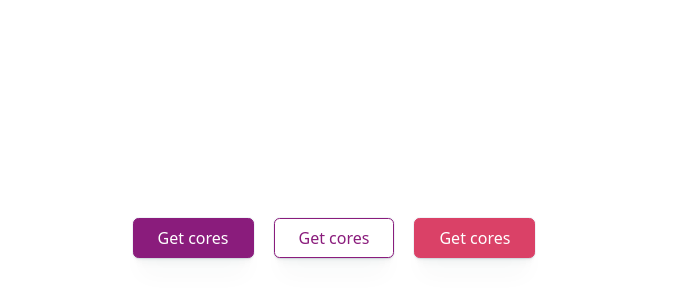
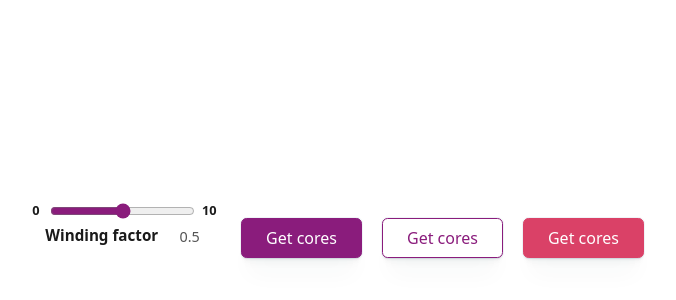
Before and after one commit to sakthiram17/inductor-design-tool, a React (Vite) app: page / in a window 1280 px wide. Shown: the part 162-462 px from the top of the page, without its empty margins (306-982 px from the left). Built offline with nearby package versions, Linux system fonts and the light colour scheme.

Commit message:
added sliderinput component

```diff
--- a/src/App.tsx
+++ b/src/App.tsx
@@ -1,5 +1,6 @@
 import "./App.css";
 import Button from "./components/ui/Button/Button";
+import SliderInput from "./components/ui/Inputs/SliderInput";
 
 function App() {
   return (
@@ -12,6 +13,17 @@ function App() {
           gap: "20px",
         }}
       >
+        <SliderInput
+          value={0.5}
+          errorMessage="limit exceeded"
+          validationFunction={() => true}
+          showMinMax={true}
+          onChange={() => {}}
+          min={0}
+          step={0.1}
+          max={10}
+          label="Winding factor"
+        ></SliderInput>
         <Button label="Get cores"></Button>
         <Button label="Get cores" styleType="secondary"></Button>
         <Button label="Get cores" styleType="danger"></Button>
--- /dev/null
+++ b/src/components/ui/Inputs/SliderInput.css
@@ -0,0 +1,75 @@
+/* SliderInput.css */
+
+.slider-input-container {
+  display: flex;
+  flex-direction: column;
+  gap: 0.2rem;
+  justify-content: center;
+  height: 1rem;
+  align-items: center;
+}
+
+.slider-input-label {
+  margin-bottom: 4px;
+  font-size: 0.95rem;
+  color: var(--text-primary);
+  font-weight: bold;
+}
+
+.slider-input-range {
+  width: 100%;
+  accent-color: var(--color-mardi-gras);
+  height: 1rem;
+}
+
+.slider-input-range:disabled {
+  opacity: 0.5;
+  cursor: not-allowed;
+}
+
+.slider-input-value {
+  font-size: 0.9rem;
+  color: #555;
+  margin-top: 2px;
+  text-align: right;
+}
+
+.slider-input-range {
+  width: 100%;
+  height: 0.5rem;
+  background: var(--gray-500);
+  border-radius: 0.25rem;
+  outline: none;
+}
+
+.slider-input-range:hover {
+  opacity: 1;
+}
+
+.slider-min,
+.slider-max {
+  font-size: 0.8rem;
+  color: var(--text-primary);
+  width: 2rem;
+  font-weight: bold;
+  text-align: center;
+}
+
+.slider-input {
+  display: flex;
+  flex-direction: row;
+  align-items: center;
+  justify-content: space-between;
+}
+.slider-input-error {
+  color: var(--error);
+  font-size: 0.8rem;
+  margin-top: 0.5rem;
+  font-weight: bold;;
+  text-align: center;
+}
+.slider-label-container {
+  display: flex;
+  justify-content: space-evenly;
+  width: 100%;
+}
--- /dev/null
+++ b/src/components/ui/Inputs/SliderInput.tsx
@@ -0,0 +1,63 @@
+import React, { useState } from "react";
+import "./SliderInput.css";
+
+type SliderInputProps = {
+  label?: string;
+  min: number;
+  max: number;
+  step?: number;
+  value: number;
+  onChange: (value: number) => void;
+  disabled?: boolean;
+  showMinMax?: boolean;
+  showValue?: boolean;
+  validationFunction?: (value: number) => boolean;
+  errorMessage?: string;
+};
+
+const SliderInput: React.FC<SliderInputProps> = ({
+  label,
+  min,
+  max,
+  step = 1,
+  value,
+  onChange,
+  disabled = false,
+  showMinMax = false,
+  showValue = true,
+  errorMessage = "",
+  validationFunction,
+}) => {
+  const handleChange = (e: React.ChangeEvent<HTMLInputElement>) => {
+    onChange(Number(e.target.value));
+    setIsTouched(true);
+  };
+  const [isTouched, setIsTouched] = useState(false);
+
+  return (
+    <div className="slider-input-container">
+      <div className="slider-input">
+        {showMinMax && <div className="slider-min">{min}</div>}
+        <input
+          type="range"
+          min={min}
+          max={max}
+          step={step}
+          onChange={handleChange}
+          disabled={disabled}
+          className="slider-input-range"
+        />
+        {showMinMax && <div className="slider-max">{max}</div>}
+      </div>
+      <div className="slider-label-container">
+        {label && <label className="slider-input-label">{label}</label>}
+        {showValue && <span className="slider-input-value">{value}</span>}
+      </div>
+      {isTouched && validationFunction && !validationFunction(value) && (
+        <div className="slider-input-error">{errorMessage}</div>
+      )}
+    </div>
+  );
+};
+
+export default SliderInput;
```
